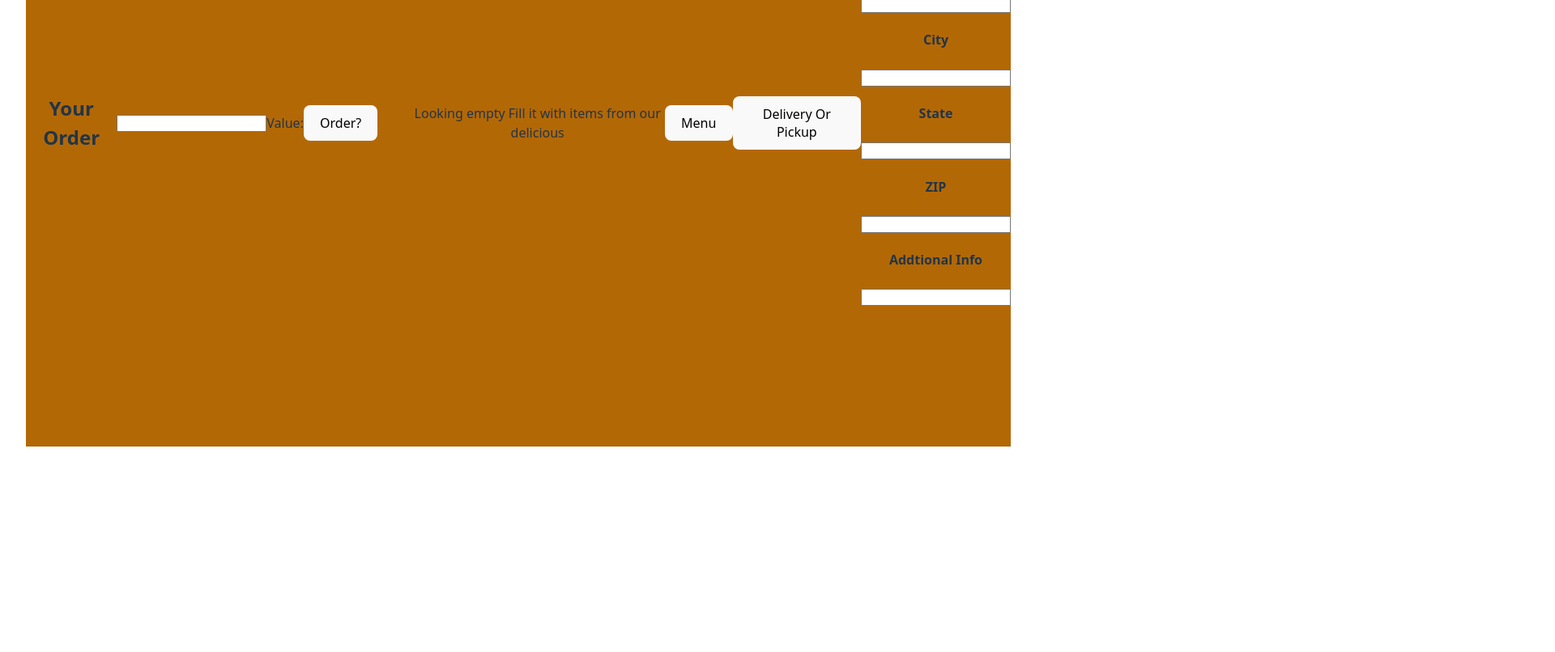
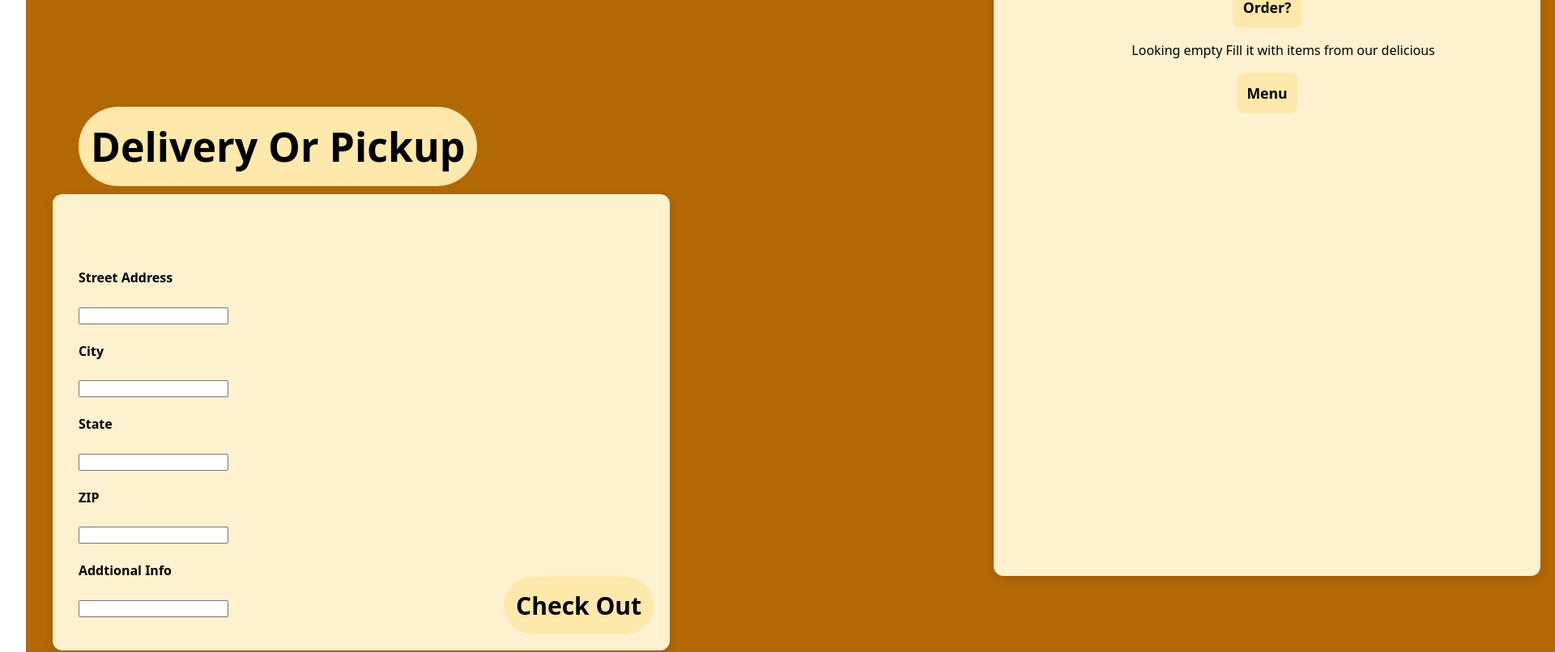
Before and after one commit to FernandoC-01/pizzaPizza, a React (Vite) app in the folder client/: page / in a window 1280 px wide. Shown: the part 280-1086 px from the top of the page at 81% size, 1920 px wide, since content can reach past the window. Before the commit the page ends 864 px from the top, so only its background shows below. Built offline with nearby package versions, Linux system fonts and the light colour scheme.

Commit message:
Adding in screen styles to achieve desirred look

```diff
--- a/client/src/components/OrderList.jsx
+++ b/client/src/components/OrderList.jsx
@@ -8,7 +8,7 @@ export default function OrderList()
 
     const [orderPrice, SetPrice,] = useState([]);
 
-    const [totalPrice, SetTotalPrice] = useState(0.0);
+    const [totalPrice, SetTotalPrice] = useState();
 
     const [foodItem, SetFoodItem] = useState('');
 
@@ -56,16 +56,63 @@ export default function OrderList()
 
     return(
 
-        <div className="orderPage">
+        <div className="order-page ">
 
-            <h2>Your Order</h2>
+            <div className="order-title">Your Order</div>
+
+            <div className="order-input-card">
+                {/*Shows Delivery Options When deliveryOrPickup is false and Pickup options when it is true*/}
+                <button className="deilveryOrPickup-btn" onClick={ChangeOption}> Delivery Or Pickup </button>
+
+                {deliveryOrPickup && ( // Pickup options
+                    <div className="order-inputs" >
+                        <h4>Addtional Info</h4>
+                        <input type="text" value = {addiontalInfo} onChange={(e) => SetAdditionalInfo(e.target.value)}/>
+                    </div>
+                )}
+
+                {!deliveryOrPickup && ( //Delivery Options
+                    <div className="order-inputs" >
+                        <h4>Street Address</h4>
+
+                        <input type="text" value = {streetAdress} onChange={(e) => SetStreetAdress(e.target.value)}/>
+
+                        <h4>City</h4>
+                        <input type="text" value = {city} onChange={(e) => SetCity(e.target.value)}/>
+
+                        <h4>State</h4>
+                        <input type="text" value = {state} onChange={(e) => SetState(e.target.value)}/>
+
+                        <h4>ZIP</h4>
+                        <input type="text" value = {zip} onChange={(e) => SetZip(e.target.value)}/>
+
+                        <h4>Addtional Info</h4>
+                        <input type="text" value = {addiontalInfo} onChange={(e) => SetAdditionalInfo(e.target.value)}/>
+
+                        {/* <button className="checkout-btn"> Check Out</button> */}
+                    </div>
+                )}
+
+
+                <button className="checkout-btn"> Check Out</button>
+
+            </div>
+
+
+
+
+
+            <div className="order-list" >
+
+
                 {/* Temp text to allow food items to be added */}
                 <input type="text" value = {foodItem} onChange = {NewItemInputHandeler}/>
 
                 <p>Value: {foodItem}</p>
 
                 {/* Temp button to test lists */}
-            <button onClick={AddToOrder} >  Order?</button>
+                <button className=" order-btn" onClick={AddToOrder} >  Order?</button>
+
                 {orderItems.length > 0 && (
                     <div>
                         <ul>
@@ -89,48 +136,13 @@ export default function OrderList()
 
                     </div>
                 )}
-             <button> Menu </button>
+                <button className=" order-btn" > Menu </button>
 
-            <button onClick={ChangeOption}> Delivery Or Pickup </button>
+          </div>
 
 
 
 
-      {/*Shows Delivery Options When deliveryOrPickup is false and Pickup when it is true*/}
-
-      {deliveryOrPickup && (
-            <div>
-                 <h4>Addtional Info</h4>
-                <input type="text" value = {addiontalInfo} onChange={(e) => SetAdditionalInfo(e.target.value)}/>
-            </div>
-        )}
-
-        {!deliveryOrPickup && (
-            <div>
-
-                     {/* <input
-                            type="password"
-                            value={password}
-                            onChange={(e) => setPassword(e.target.value)}
-                            required
-                        /> */}
-                <h4>Street Address</h4>
-
-                <input type="text" value = {streetAdress} onChange={(e) => SetStreetAdress(e.target.value)}/>
-
-                <h4>City</h4>
-                <input type="text" value = {city} onChange={(e) => SetCity(e.target.value)}/>
-
-                <h4>State</h4>
-                <input type="text" value = {state} onChange={(e) => SetState(e.target.value)}/>
-
-                <h4>ZIP</h4>
-                <input type="text" value = {zip} onChange={(e) => SetZip(e.target.value)}/>
-
-                <h4>Addtional Info</h4>
-                <input type="text" value = {addiontalInfo} onChange={(e) => SetAdditionalInfo(e.target.value)}/>
-            </div>
-        )}
 
         </div>
 
--- a/client/src/styles/OrderStyle.css
+++ b/client/src/styles/OrderStyle.css
@@ -1,7 +1,119 @@
-.orderPage {
-    min-height: 100vh; /*full height*/
+.order-page
+{
+    color: black;
+    min-height: 1080px; /*full height*/
+    min-width: 1920px;
+   justify-content: horizontal; /*horizontal*/
     display: flex; /*flexbot layout*/
-    justify-content: center; /*horizontal*/
     align-items: center; /*vertical*/
     background: #b36806 /*orange*/
+
+
 }
+
+
+.order-title
+{
+
+    font-size: 5rem;
+    background:  #e6cf90;
+    padding: 2rem;
+    width: 30rem;
+
+    position: relative;
+    bottom: 400px;
+
+}
+
+.order-btn
+{
+    padding: 0.8rem;
+    background: #ffe8ab;
+    border: none;
+    border-radius: 8px;
+    font-size: 1.1rem;
+    font-weight: bold;
+    cursor: pointer;
+    transition: 0.2s ease;
+    color: black;
+}
+
+
+
+
+
+.order-input-card
+{
+
+    background:#fdf1d0;
+    padding: 2rem;
+    height: 500px;
+    width: 800px;
+    border-radius: 12px;
+    box-shadow: 0 4px 12px rgba(0,0,0,0.1);
+    text-align: left;
+
+
+    position: relative;
+    right: 450px;
+    top: 230px;
+}
+
+.order-inputs
+{
+    position: relative;
+    bottom: 60px;
+}
+
+.deilveryOrPickup-btn
+{
+    padding: 15px;
+    background: #ffe8ab;
+    color: rgb(0, 0, 0);
+    border: none;
+    border-radius: 4cap;
+    font-size: 50px;
+    font-weight: bold;
+    cursor: pointer;
+    transition: 0.2s ease;
+
+
+    position: relative;
+    top: -140px;
+}
+
+.checkout-btn
+{
+    padding: 15px;
+    background: #ffe8ab;
+    color: rgb(0, 0, 0);
+    border: none;
+    border-radius: 4cap;
+    font-size: 30px;
+    font-weight: bold;
+    cursor: pointer;
+    transition: 0.2s ease;
+
+
+    position: absolute;
+    bottom: 20px;
+    right: 20px;
+
+}
+
+
+
+.order-list
+{
+    background:#fdf1d0;
+    padding: 2rem;
+    height: 775px;
+    width: 700px;
+    border-radius: 12px;
+    box-shadow: 0 4px 12px rgba(0,0,0,0.1);
+
+    position: relative;
+    top: 200;
+    left: -50px;
+
+}
```
Lines whose indentation alone changed are shown as unchanged.
